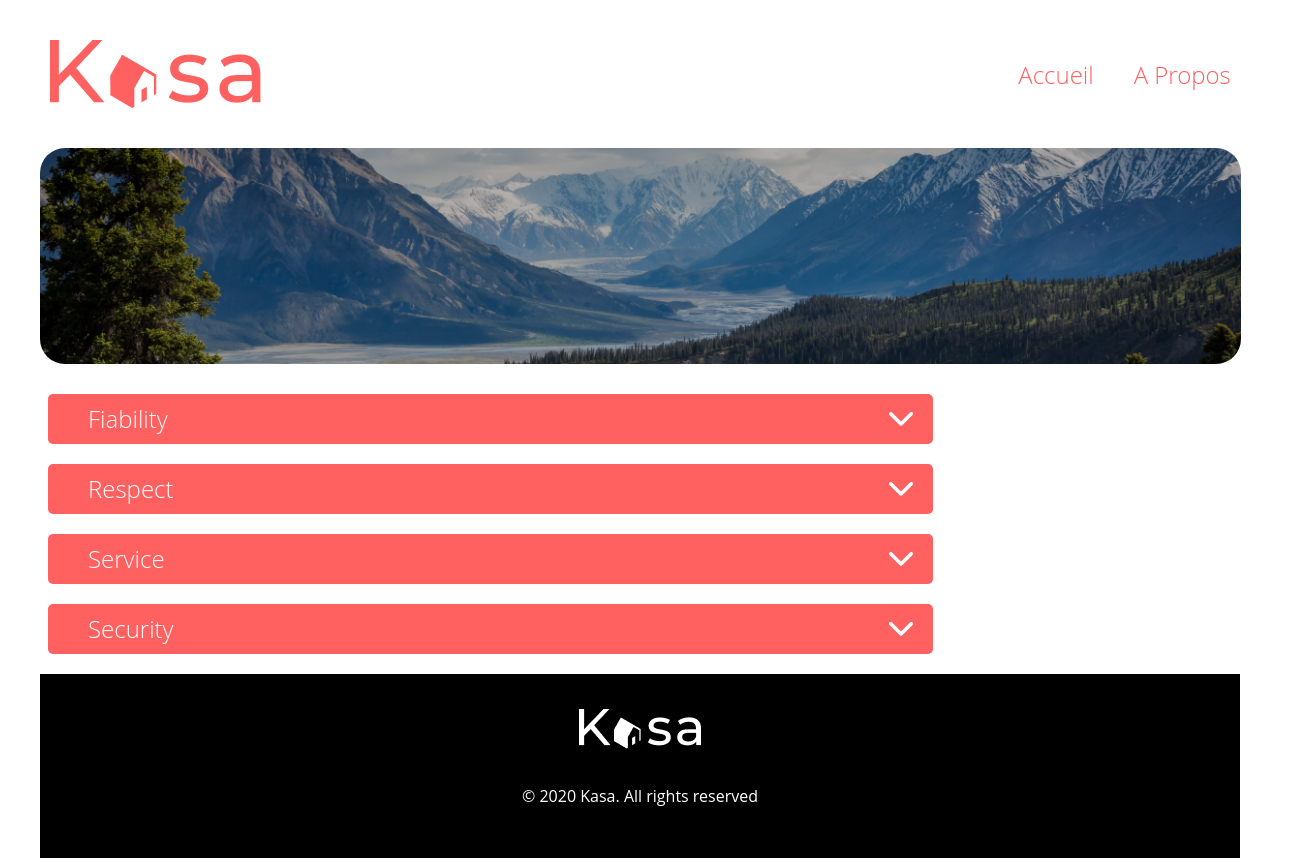
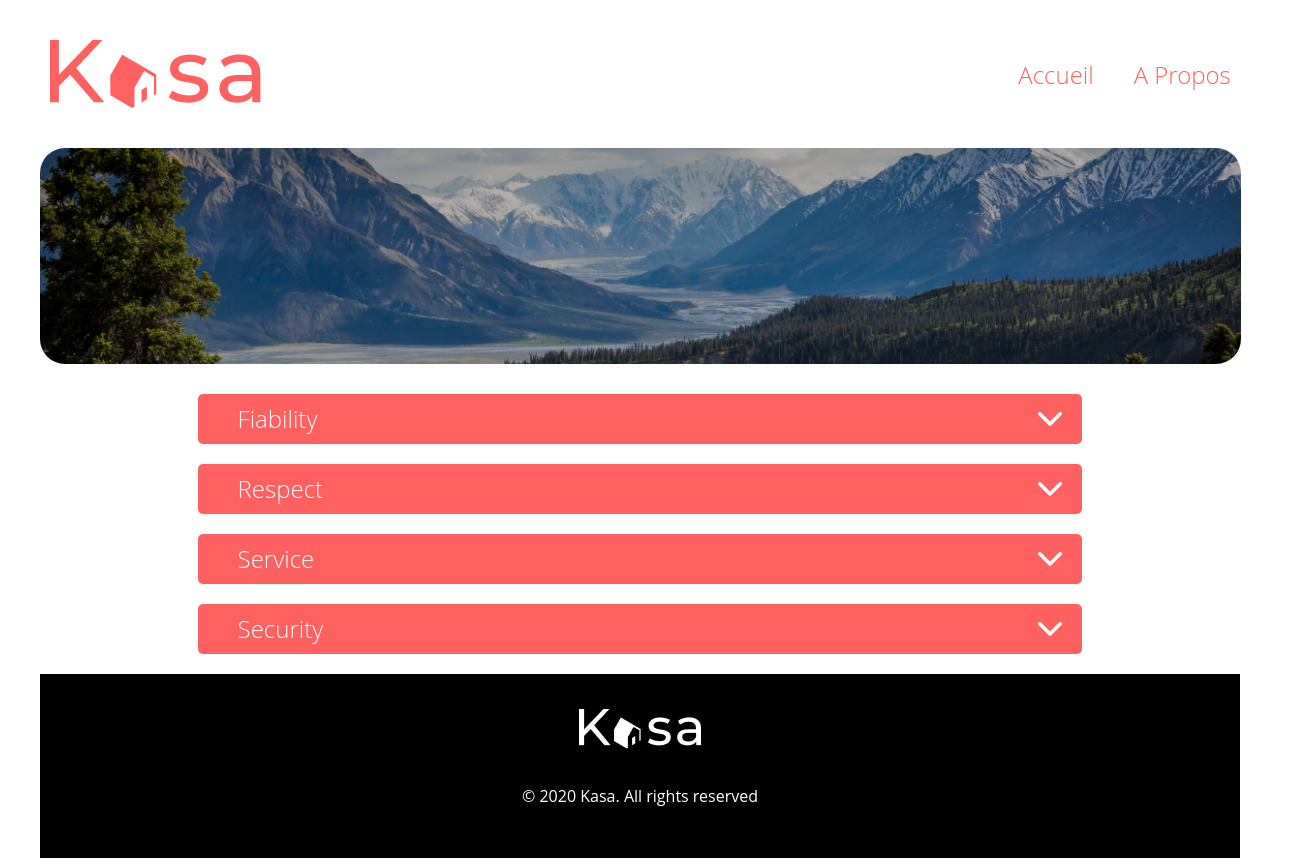
Before and after one commit to EllanMXM/Kasa, a React (Create React App) app in the folder kasa/: page /Apropos in a window 1280 px wide. Shown: the whole page, 1312 px wide, since content can reach past the window. Built offline with nearby package versions, Linux system fonts and the light colour scheme; a web font is replaced by a local one.

Commit message:
MODIFICATION DIV ET SUPP CLASSNAME + MODIF CSS

```diff
--- a/kasa/src/pages/Apropos/Apropos.jsx
+++ b/kasa/src/pages/Apropos/Apropos.jsx
@@ -9,16 +9,16 @@ import Footer from "../../components/footer/Footer";
 function APropos() {
 
     return (
-      <div>
+      <div className="about">
         <div id="aboutPage">
           <img src={img} title=" " alt="paysage" className="banner_apropos"/>
-
+        </div>
           <section className="aboutCollapse">
 
               {Script.map(data => {
                   return(
                     <div className="aboutCollapse__div">
-                        <Collapse className='maxime'
+                        <Collapse
                         key={data.id}
                         title={data.label}
                         description={data.content}
@@ -30,9 +30,9 @@ function APropos() {
 
           </section>
 
-       </div>
+
        <Footer/>
-       </div>
+      </div>
       );
     }
 
--- a/kasa/src/pages/Apropos/apropos.css
+++ b/kasa/src/pages/Apropos/apropos.css
@@ -9,9 +9,8 @@
 .aboutCollapse {
     display: flex;
     width: 100%;
-    flex-direction: column;
+    flex-wrap: wrap;
     justify-content: center;
-    margin: 0px 40px;
 }
 
 .aboutCollapse__div {
```
